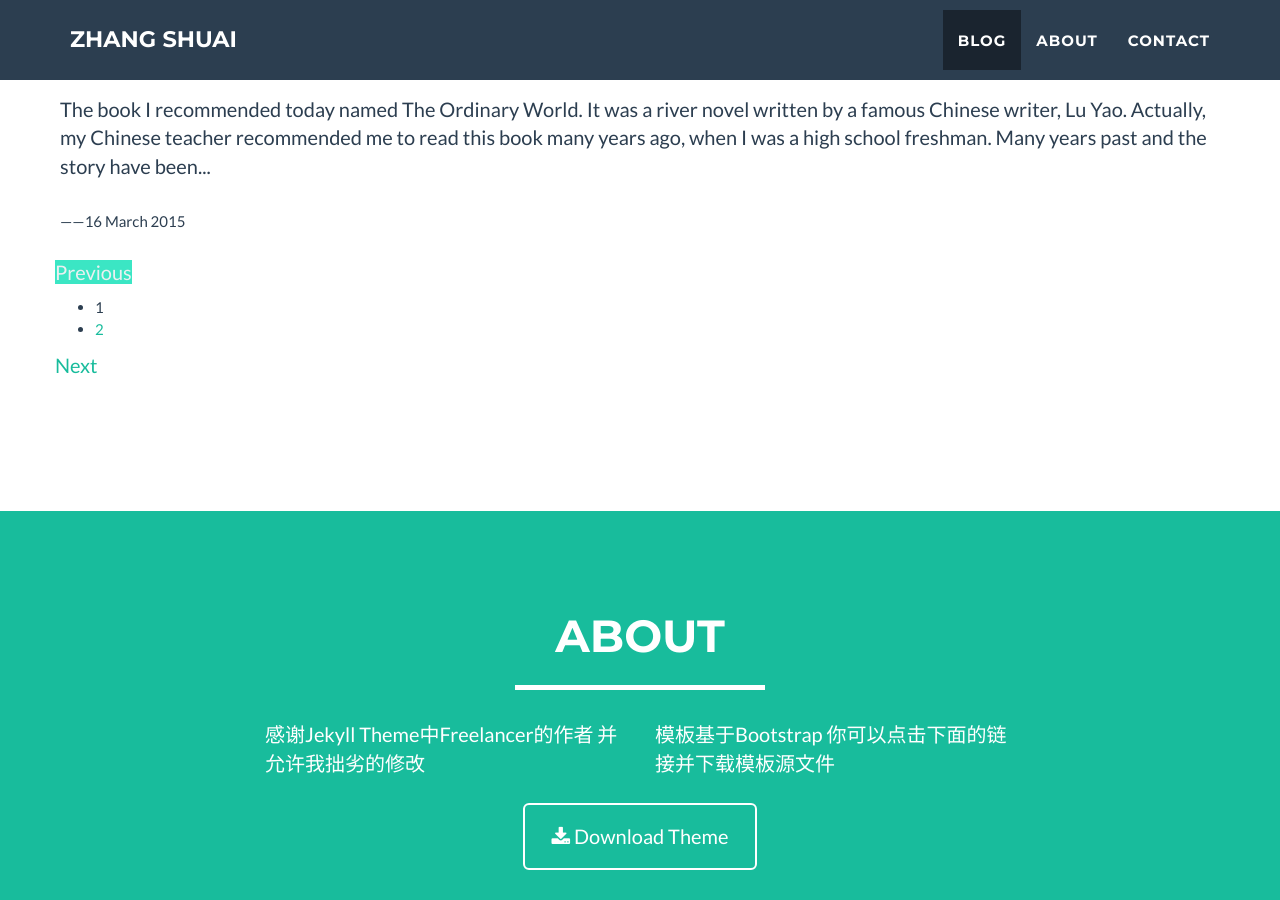
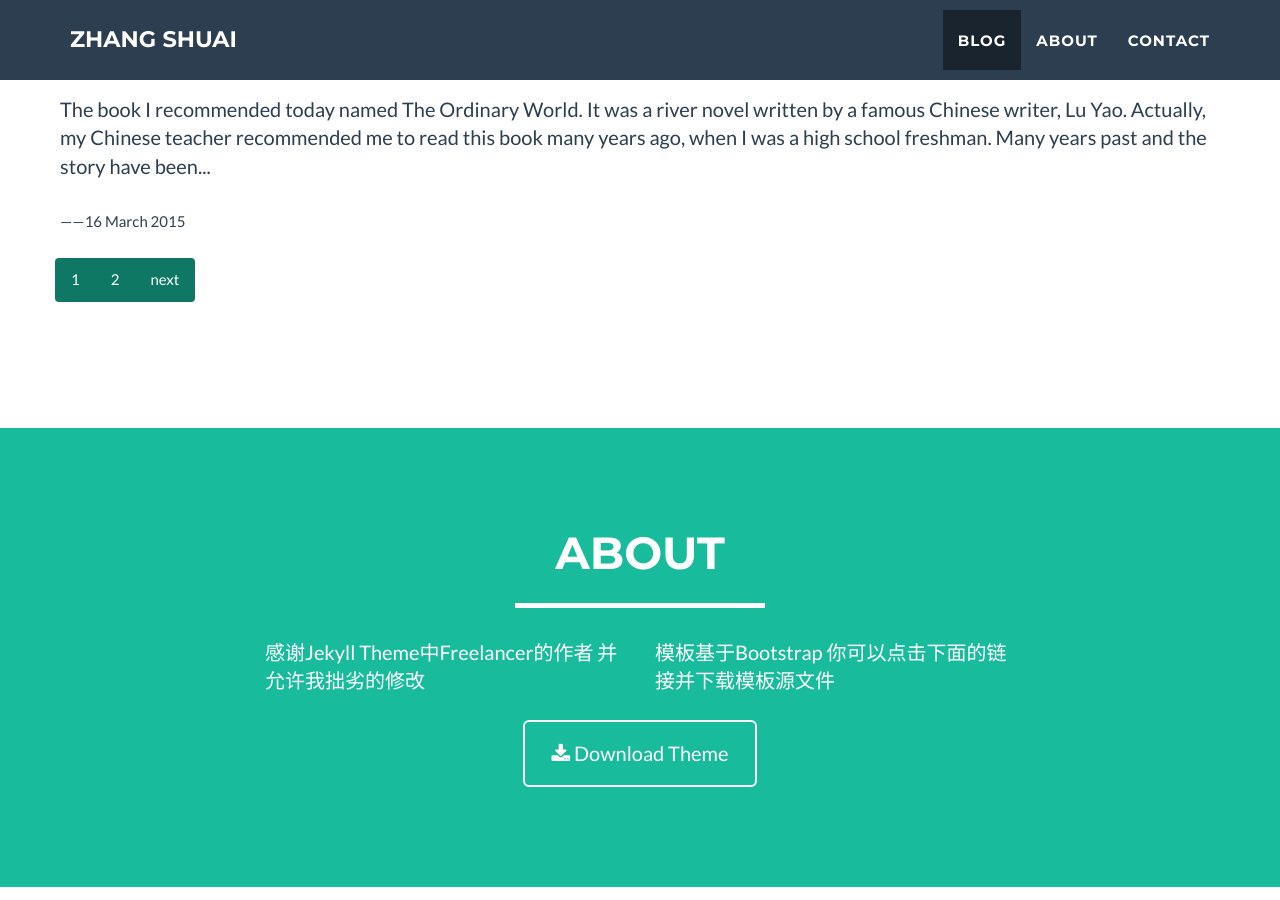
Before and after one commit to z00s/z00s.github.io, a Jekyll site: the page built from index.html, in a window 1280 px wide and 900 px high, scrolled down 591 px. Built offline with Jekyll 4.4.1, drawn with Linux system fonts in a browser that asks for light colours; the list of posts is cut into pages by our own code.

Commit message:
* pagination

```diff
--- a/index.html
+++ b/index.html
@@ -19,49 +19,21 @@ layout: default
 </article>
 {% endfor %}
 
-<div id="post-pagination" class="pagination">
+<ul class="pagination">
+    <!-- pre -->
     {% if paginator.previous_page %}
-    <p class="previous">
-        {% if paginator.previous_page == 1 %}
-        <a href="/">Previous</a>
-        {% else %}
-        <a href="{{ paginator.previous_page_path }}">Previous</a>
-        {% endif %}
-    </p>
-    {% else %}
-    <p class="previous disabled">
-        <span>Previous</span>
-    </p>
+        <li class="active"><a href="{{ paginator.previous_page_path }}">pre</a></li>
     {% endif %}
 
-    <ul class="pages">
-        <li class="page">
-            {% if paginator.page == 1 %}
-            <span class="current-page">1</span>
-            {% else %}
-            <a href="/">1</a>
-            {% endif %}
-        </li>
-
-        {% for count in (2..paginator.total_pages) %}
-        <li class="page">
-            {% if count == paginator.page %}
-            <span class="current-page">{{ count }}</span>
-            {% else %}
-            <a href="/page{{ count }}">{{ count }}</a>
-            {% endif %}
-        </li>
-        {% endfor %}
-    </ul>
-
+    {% for count in (1..paginator.total_pages) %}
+    {% if count == 1 %}
+    <li class="active"><a href="/">1</a></li>
+    {% else %}
+    <li class="active"><a href="/page{{ count }}">{{count}}</a></li>
+    {% endif %}
+    {% endfor %}
+    <!-- next -->
     {% if paginator.next_page %}
-    <p class="next">
-        <a href="{{ paginator.next_page_path }}">Next</a>
-    </p>
-    {% else %}
-    <p class="next disabled">
-        <span>Next</span>
-    </p>
+    <li class="active"><a href="{{ paginator.next_page_path }}">next</a></li>
     {% endif %}
-
-</div>
+</ul>
```
